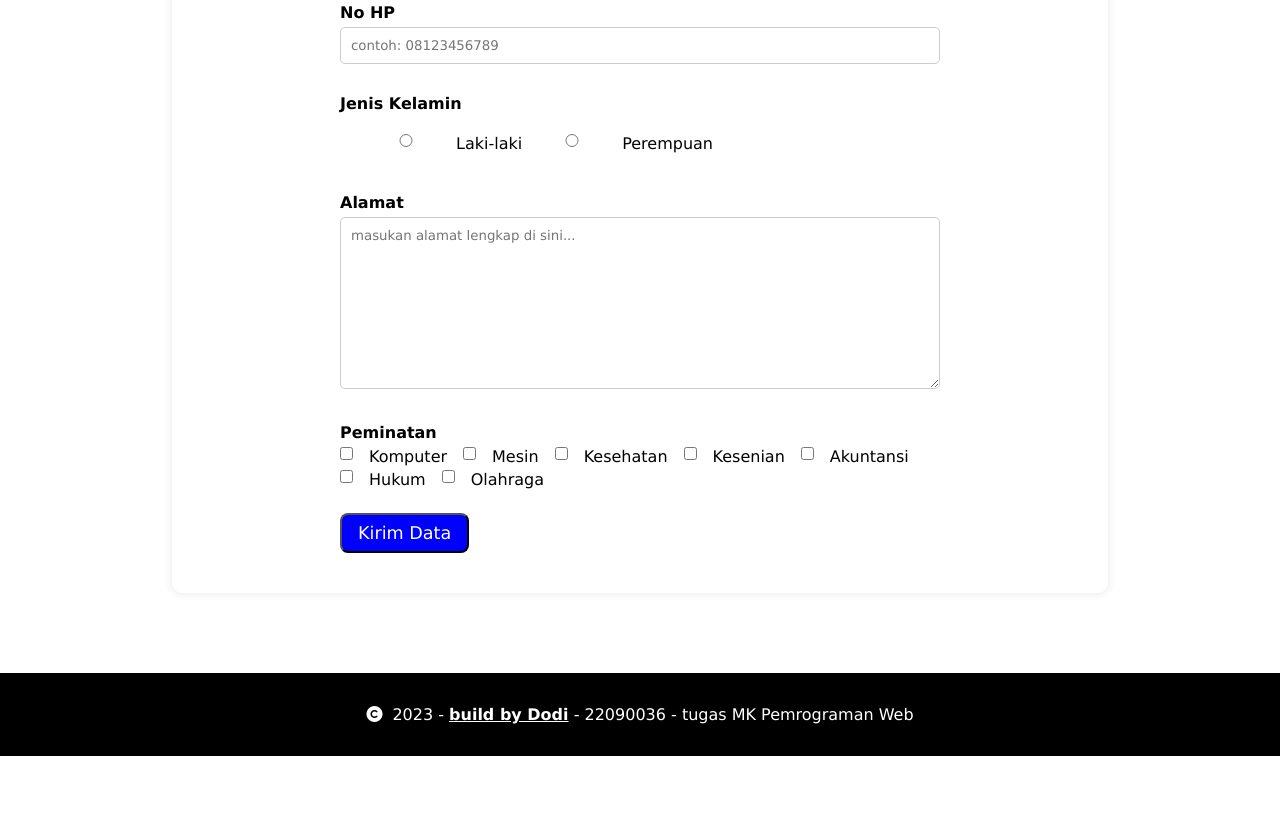
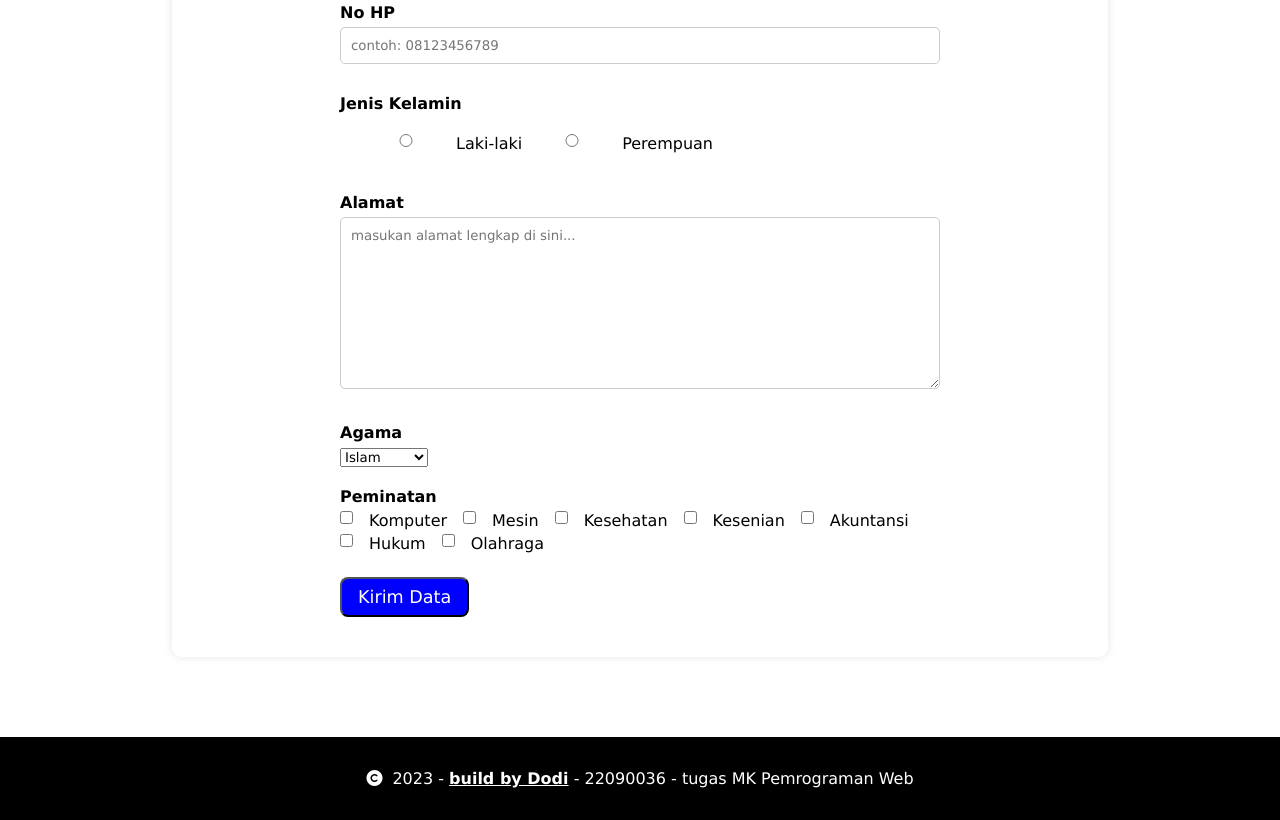
Before and after one commit to dodichakill/TM1-pemograman-web, a plain HTML site: page index.html in a window 1280 px wide. Shown: the part 3131-3951 px from the top of the page. Before the commit the page ends 3887 px from the top, so only its background shows below. Drawn offline with nearby package versions, Linux system fonts and the light colour scheme.

Commit message:
add: elm select and option

```diff
--- a/index.html
+++ b/index.html
@@ -224,63 +224,56 @@
                 <td>1</td>
                 <td>Badan Eksekutif Mahasiswa</td>
                 <td>200</td>
-                <td rowspan="10"><a href="https://poltektegal.ac.id">Daftar Keanggotaan</a></td>
+                <td rowspan="10">
+                  <a href="https://poltektegal.ac.id">Daftar Keanggotaan</a>
+                </td>
               </tr>
               <tr>
                 <td>2</td>
                 <td>Himpunan Mahasiswa Prodi</td>
                 <td>300</td>
-
               </tr>
               <tr>
                 <td>3</td>
                 <td>Pencak Silat</td>
                 <td>50</td>
-
               </tr>
               <tr>
                 <td>4</td>
                 <td>Karate</td>
                 <td>40</td>
-
               </tr>
               <tr>
                 <td>5</td>
                 <td>English Club</td>
                 <td>80</td>
-
               </tr>
               <tr>
                 <td>6</td>
                 <td>Rana 9</td>
                 <td>50</td>
-
               </tr>
               <tr>
                 <td>7</td>
                 <td>FORTI</td>
                 <td>60</td>
-
               </tr>
               <tr>
                 <td>8</td>
                 <td>Plug-in</td>
                 <td>40</td>
-
               </tr>
               <tr>
                 <td>9</td>
                 <td>Mapala</td>
                 <td>20</td>
-
               </tr>
               <tr>
                 <td>10</td>
                 <td>Robotika</td>
                 <td>30</td>
-
               </tr>
-              <tr style="background: #999999; color: #fff"">
+              <tr style="background: #999999; color: #fff">
                 <td colspan="2">Total Anggota :</td>
                 <td>870</td>
               </tr>
@@ -417,6 +410,19 @@
               </div>
             </div>
             <div class="item">
+              <label>Agama</label>
+              <div class="">
+                <select name="agama" id="agama">
+                  <option value="Islam">Islam</option>
+                  <option value="Kristen">Kristen</option>
+                  <option value="Katolik">Katolik</option>
+                  <option value="Hindu">Hindu</option>
+                  <option value="Budha">Budha</option>
+                  <option value="Konghucu">Konghucu</option>
+                </select>
+              </div>
+            </div>
+            <div class="item">
               <label>Peminatan</label>
               <div class="peminatan">
                 <div>
```
